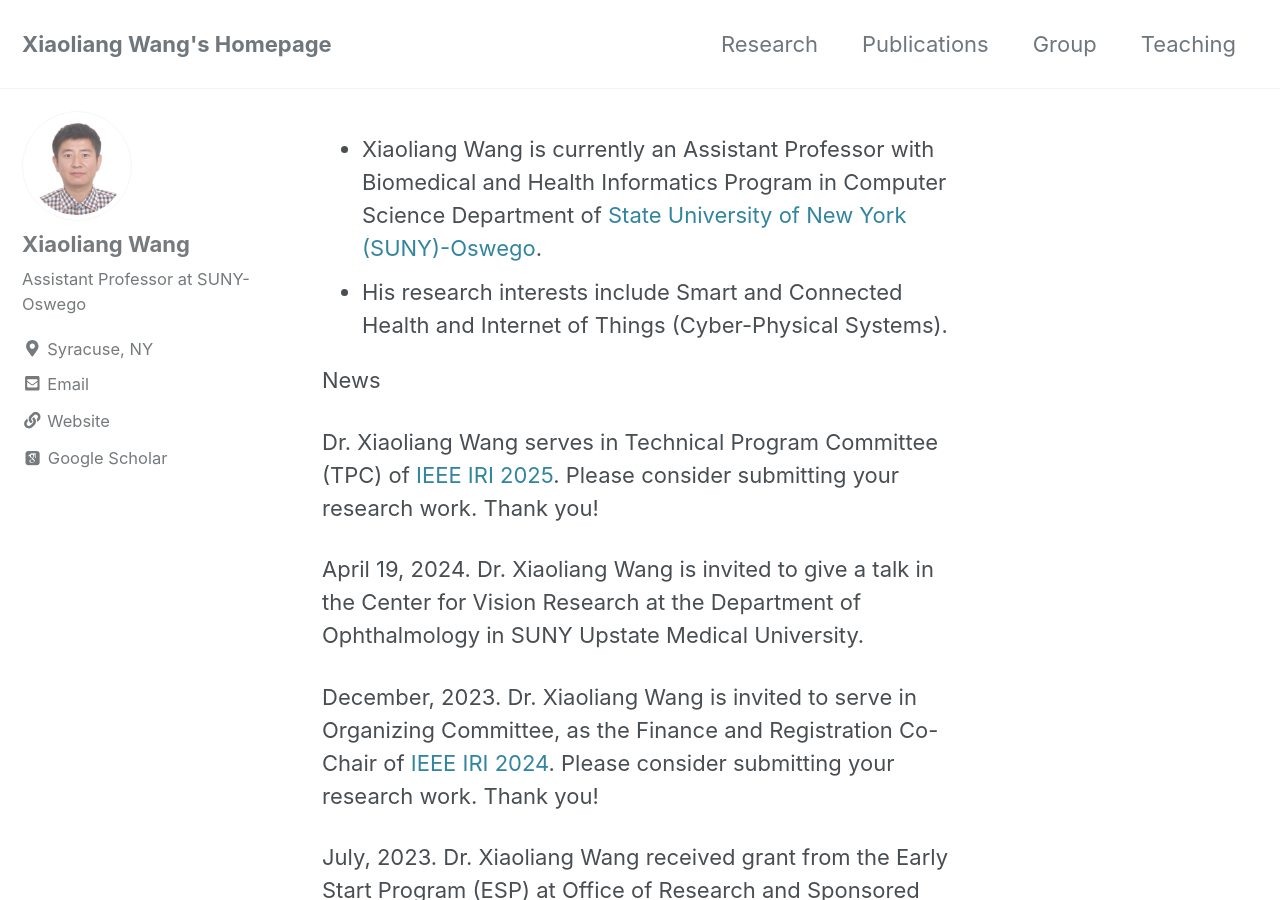
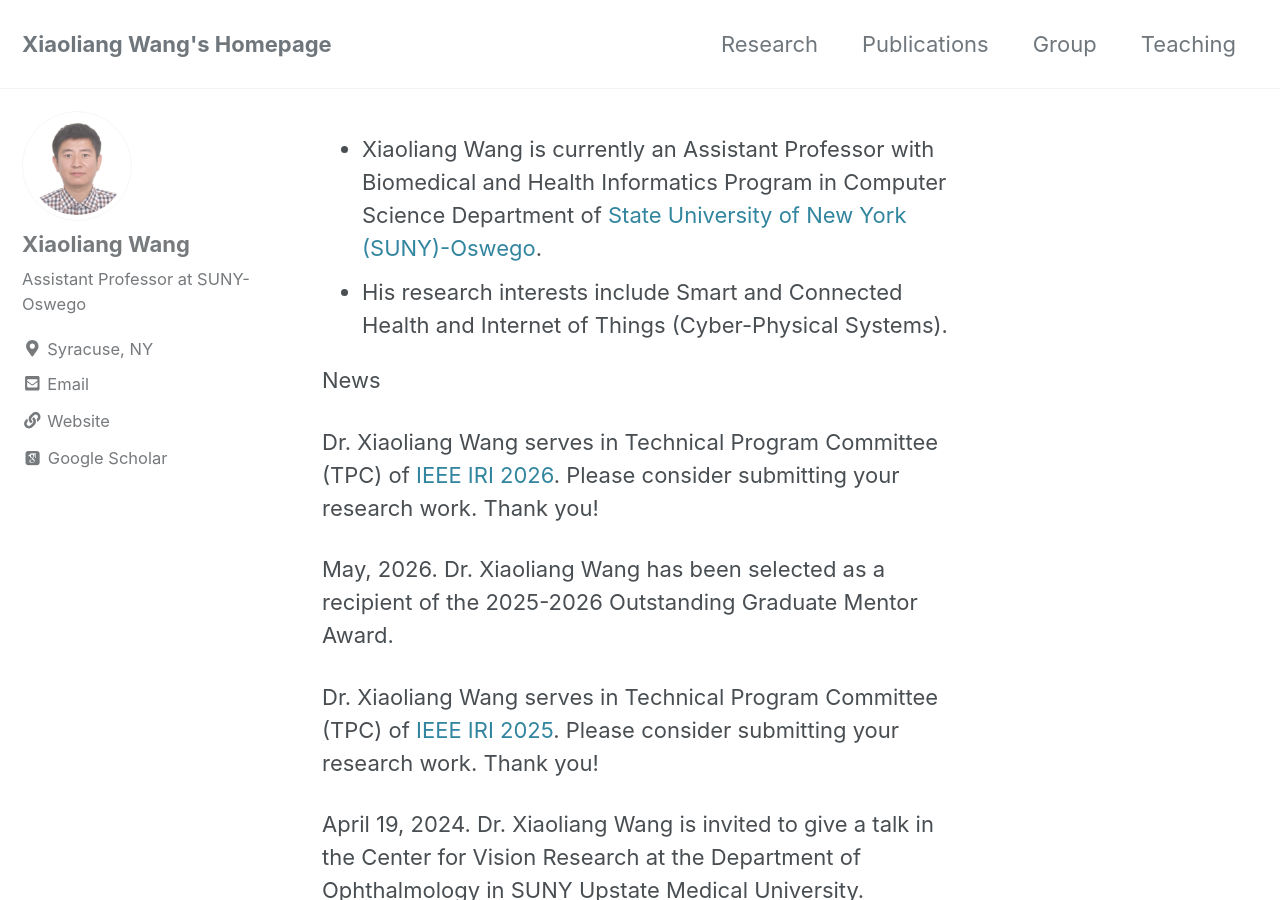
Before and after one commit to wang-xiaoliang/wang-xiaoliang.github.io, a Jekyll site: the page built from index.md, in a window 1280 px wide and 900 px high. Built offline with Jekyll 4.4.1, drawn with Linux system fonts in a browser that asks for light colours; cached includes are drawn as plain includes; nearby versions of some CDN libraries; some web fonts are replaced; our own code applies the rules of GitHub Pages for plain Markdown files; the list of posts is cut into pages by our own code.

Commit message:
Update index.md

```diff
--- a/index.md
+++ b/index.md
@@ -13,6 +13,10 @@ author_profile: true
 * His research interests include Smart and Connected Health and Internet of Things (Cyber-Physical Systems).
 
 News
+
+Dr. Xiaoliang Wang serves in Technical Program Committee (TPC) of [IEEE IRI 2026](https://ieee-iri.github.io/). Please consider submitting your research work. Thank you!
+
+May, 2026. Dr. Xiaoliang Wang has been selected as a recipient of the 2025-2026 Outstanding Graduate Mentor Award.
 
 Dr. Xiaoliang Wang serves in Technical Program Committee (TPC) of [IEEE IRI 2025](https://ieee-iri.github.io/). Please consider submitting your research work. Thank you!
 
```
